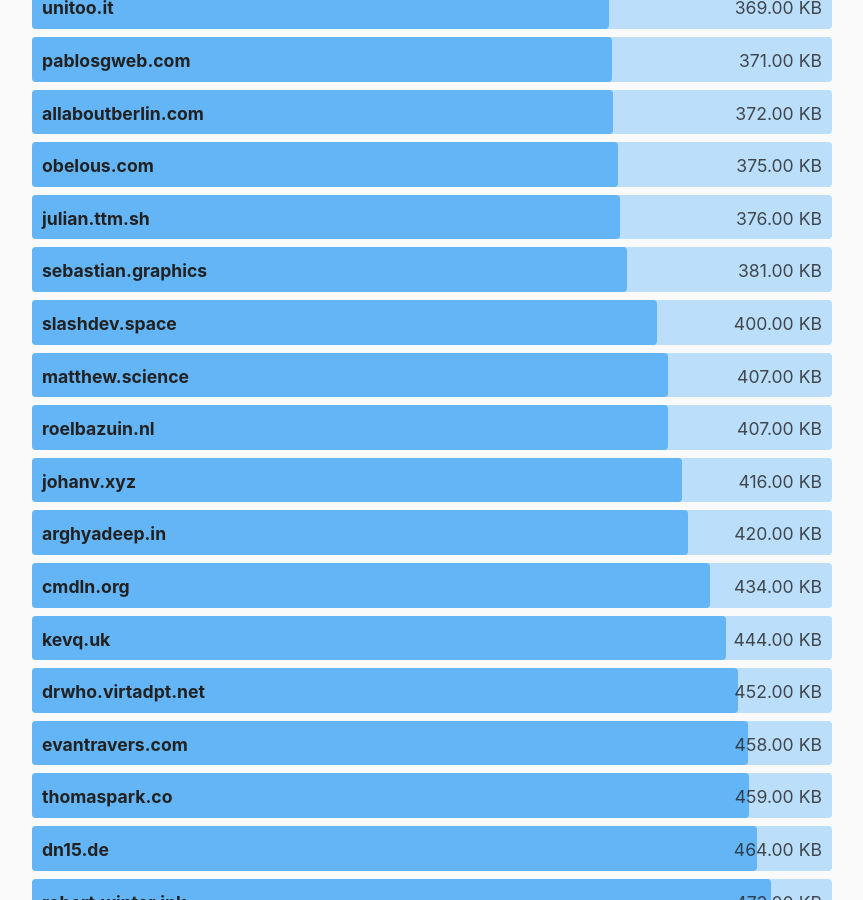
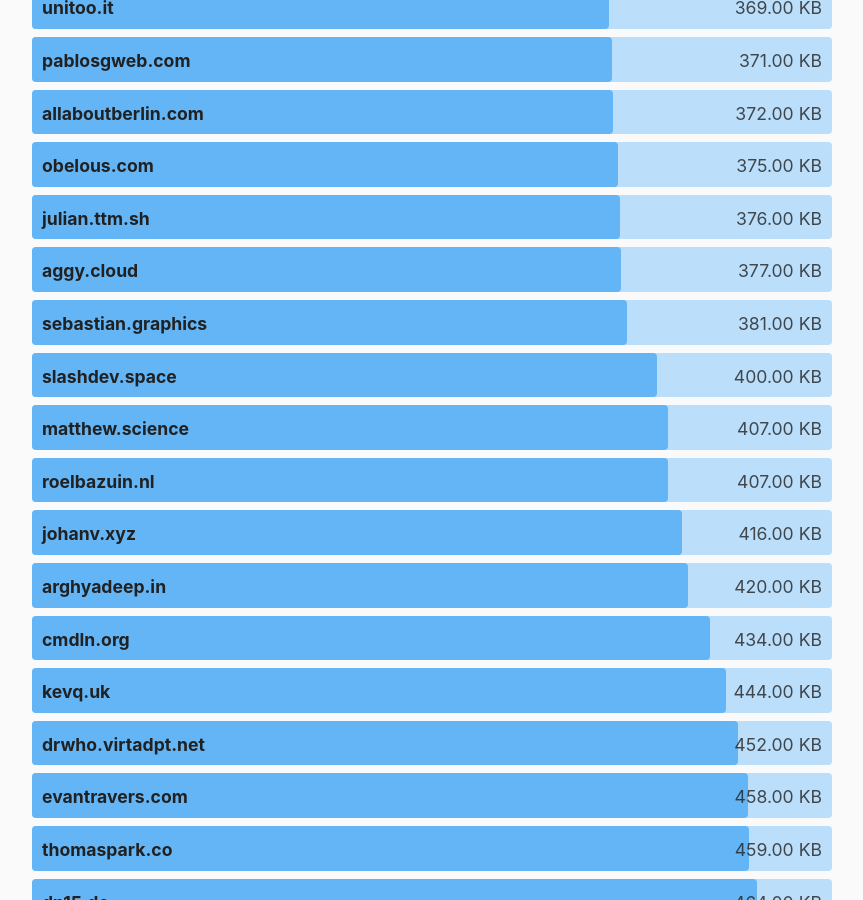
Before and after one commit to kevquirk/512kb.club, a Jekyll site: the page built from index.md, in a window 1280 px wide and 900 px high, scrolled down 16117 px. Shown: the whole window, without its empty margins (208-1071 px from the left). Built offline with Jekyll 4.4.1, drawn with Linux system fonts in a browser that asks for light colours.

Commit message:
Update sites.yml
GTMetrix Report: https://gtmetrix.com/reports/aggy.cloud/cMHvvLvk/

```diff
--- a/_data/sites.yml
+++ b/_data/sites.yml
@@ -53,6 +53,11 @@
   size: 161
   last_checked: 2021-10-24
 
+- domain: aggy.cloud
+  url: https://aggy.cloud/
+  size: 377
+  last_checked: 2021-10-25
+
 - domain: alexey.shpakovsky.ru
   url: http://alexey.shpakovsky.ru/
   size: 92.2
```
